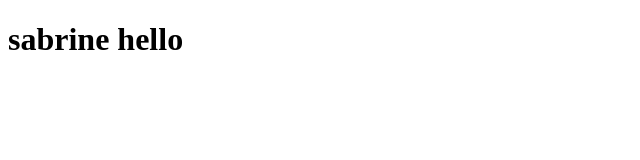
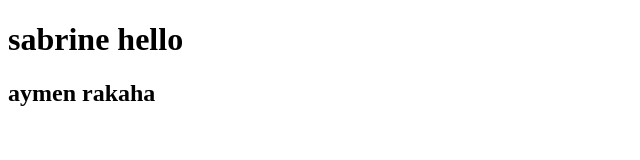
Before and after one commit to sabrine-benabdallah/my-project, a plain HTML site: page index.html in a window 1280 px wide. Shown: the whole page, without its empty margins (0-640 px from the left). Drawn offline with Linux system fonts and the light colour scheme.

Commit message:
adding h2 tag

```diff
--- a/index.html
+++ b/index.html
@@ -8,5 +8,6 @@
 </head>
 <body>
     <h1>sabrine hello</h1>
+    <h2>aymen rakaha</h2>
 </body>
 </html>
```
